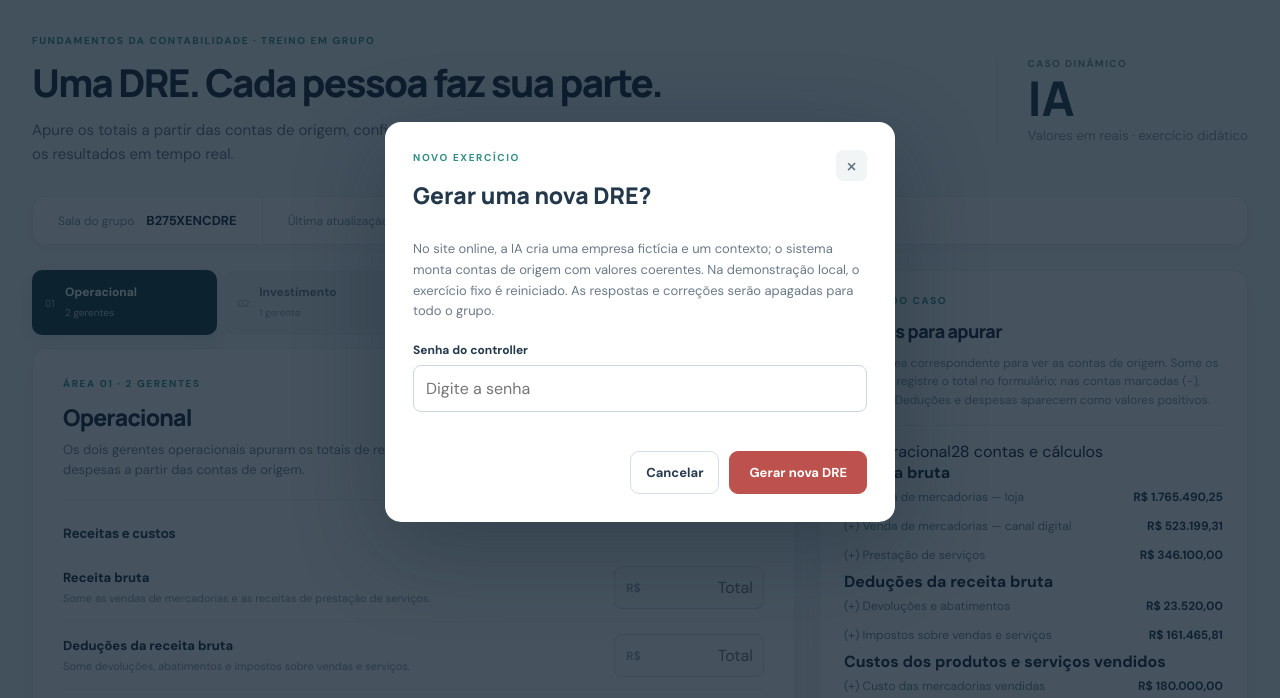
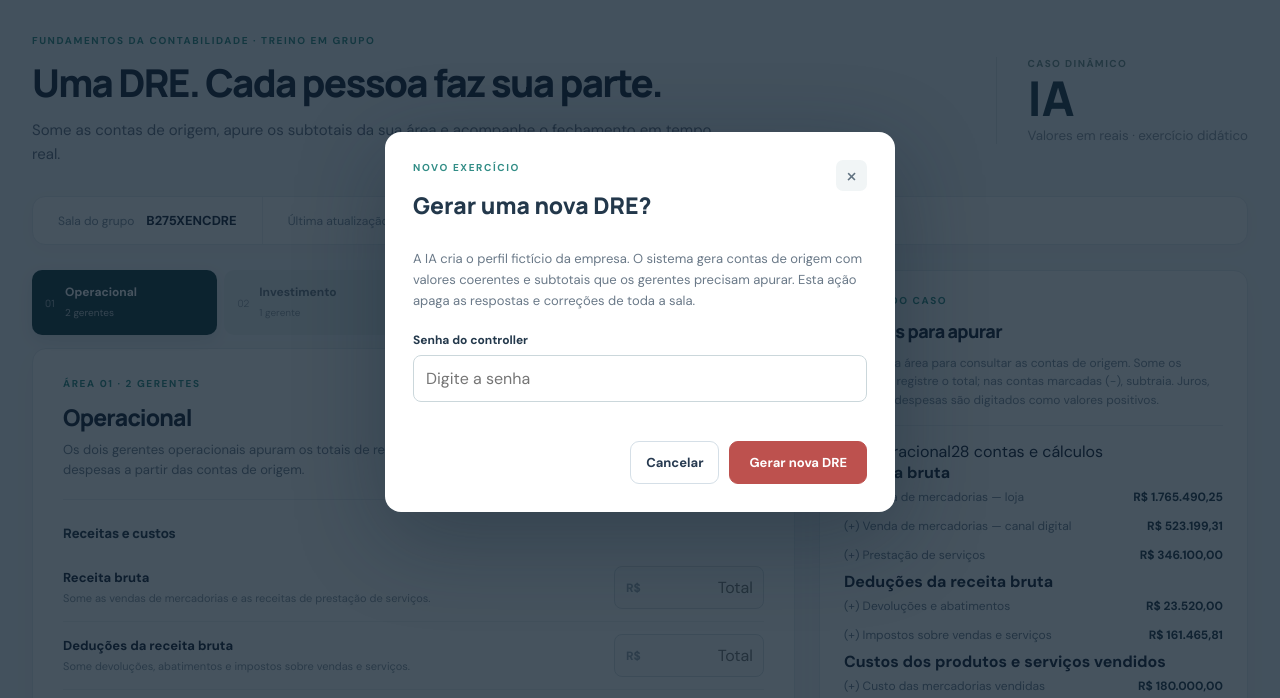
Before and after one commit to edz4br/dre, a website: page site/index.html in a window 1280 px wide. Both pictures are taken after a click on the button "Nova DRE". Shown: the part 78-776 px from the top of the page. Drawn offline with Linux system fonts and the light colour scheme; no server answers.

Commit message:
Atualiza orientacoes do exercicio

```diff
--- a/site/index.html
+++ b/site/index.html
@@ -4,7 +4,7 @@
   <meta charset="utf-8">
   <meta name="viewport" content="width=device-width, initial-scale=1">
   <meta name="theme-color" content="#101b2d">
-  <meta name="description" content="Simulado colaborativo de Demonstração do Resultado do Exercício para o trabalho de Fundamentos da Contabilidade.">
+  <meta name="description" content="Simulado colaborativo de Demonstração do Resultado do Exercício, baseado nas aulas de Fundamentos da Contabilidade.">
   <title>Simulado DRE — Fundamentos da Contabilidade</title>
   <link rel="stylesheet" href="styles.css">
 </head>
@@ -15,7 +15,7 @@
   </header>
   <main class="shell">
     <section class="intro">
-      <div><p class="eyebrow">FUNDAMENTOS DA CONTABILIDADE · TREINO EM GRUPO</p><h1>Uma DRE. Cada pessoa faz sua parte.</h1><p class="lede">Apure os totais a partir das contas de origem, confira sua área e acompanhe o controller fechar os resultados em tempo real.</p></div>
+      <div><p class="eyebrow">FUNDAMENTOS DA CONTABILIDADE · TREINO EM GRUPO</p><h1>Uma DRE. Cada pessoa faz sua parte.</h1><p class="lede">Some as contas de origem, apure os subtotais da sua área e acompanhe o fechamento em tempo real.</p></div>
       <div class="case-badge"><span>CASO DINÂMICO</span><strong>IA</strong><small>Valores em reais · exercício didático</small></div>
     </section>
     <section class="room-strip" aria-label="Sala do grupo"><div><span class="muted">Sala do grupo</span><strong id="room-code">-</strong></div><div><span class="muted">Última atualização</span><strong id="updated-at">-</strong></div><div><span class="muted">Andamento</span><strong id="progress">0 de 4 áreas</strong></div></section>
@@ -25,13 +25,13 @@
         <section class="workspace-card"><div id="role-content"></div></section>
       </div>
       <aside class="side-column">
-        <section class="panel case-panel"><p class="eyebrow">DADOS DO CASO</p><h2>Contas para apurar</h2><p class="small muted">Abra a área correspondente para ver as contas de origem. Some os valores e registre o total no formulário; nas contas marcadas (−), subtraia. Deduções e despesas aparecem como valores positivos.</p><div id="case-context"></div><div id="case-facts"></div></section>
+        <section class="panel case-panel"><p class="eyebrow">DADOS DO CASO</p><h2>Contas para apurar</h2><p class="small muted">Abra cada área para consultar as contas de origem. Some os valores e registre o total; nas contas marcadas (−), subtraia. Juros, custos e despesas são digitados como valores positivos.</p><div id="case-context"></div><div id="case-facts"></div></section>
         <section class="panel live-panel"><div class="panel-heading"><div><p class="eyebrow">ACOMPANHAMENTO</p><h2>DRE ao vivo</h2></div><span class="live-dot" aria-label="Atualização automática"></span></div><div id="dre-preview"></div></section>
       </aside>
     </div>
   </main>
   <dialog id="help-dialog"><div class="dialog-head"><div><p class="eyebrow">GUIA DA FUNÇÃO</p><h2 id="help-title"></h2></div><button id="close-help" class="icon-button" aria-label="Fechar">×</button></div><div id="help-body"></div><button id="help-ok" class="primary">Entendi</button></dialog>
-  <dialog id="reset-dialog"><div class="dialog-head"><div><p class="eyebrow">NOVO EXERCÍCIO</p><h2>Gerar uma nova DRE?</h2></div><button id="close-reset" class="icon-button" aria-label="Fechar">×</button></div><p>No site online, a IA cria uma empresa fictícia e um contexto; o sistema monta contas de origem com valores coerentes. Na demonstração local, o exercício fixo é reiniciado. As respostas e correções serão apagadas para todo o grupo.</p><p id="reset-demo" hidden>Na demonstração local, use a senha <strong>treino</strong>; a geração com IA funciona no site online.</p><form id="reset-form"><label for="reset-password">Senha do controller</label><input id="reset-password" type="password" autocomplete="off" required placeholder="Digite a senha"><p id="reset-error" class="form-error" role="alert"></p><div class="dialog-actions"><button type="button" id="cancel-reset" class="ghost">Cancelar</button><button type="submit" class="primary danger-fill">Gerar nova DRE</button></div></form></dialog>
+  <dialog id="reset-dialog"><div class="dialog-head"><div><p class="eyebrow">NOVO EXERCÍCIO</p><h2>Gerar uma nova DRE?</h2></div><button id="close-reset" class="icon-button" aria-label="Fechar">×</button></div><p>A IA cria o perfil fictício da empresa. O sistema gera contas de origem com valores coerentes e subtotais que os gerentes precisam apurar. Esta ação apaga as respostas e correções de toda a sala.</p><p id="reset-demo" hidden>No modo local, o servidor precisa estar conectado para gerar outra DRE com segurança.</p><form id="reset-form"><label for="reset-password">Senha do controller</label><input id="reset-password" type="password" autocomplete="off" required placeholder="Digite a senha"><p id="reset-error" class="form-error" role="alert"></p><div class="dialog-actions"><button type="button" id="cancel-reset" class="ghost">Cancelar</button><button type="submit" class="primary danger-fill">Gerar nova DRE</button></div></form></dialog>
   <div id="toast" class="toast" role="status" aria-live="polite"></div>
   <script src="config.js"></script>
   <script type="module" src="app.js"></script>
```
